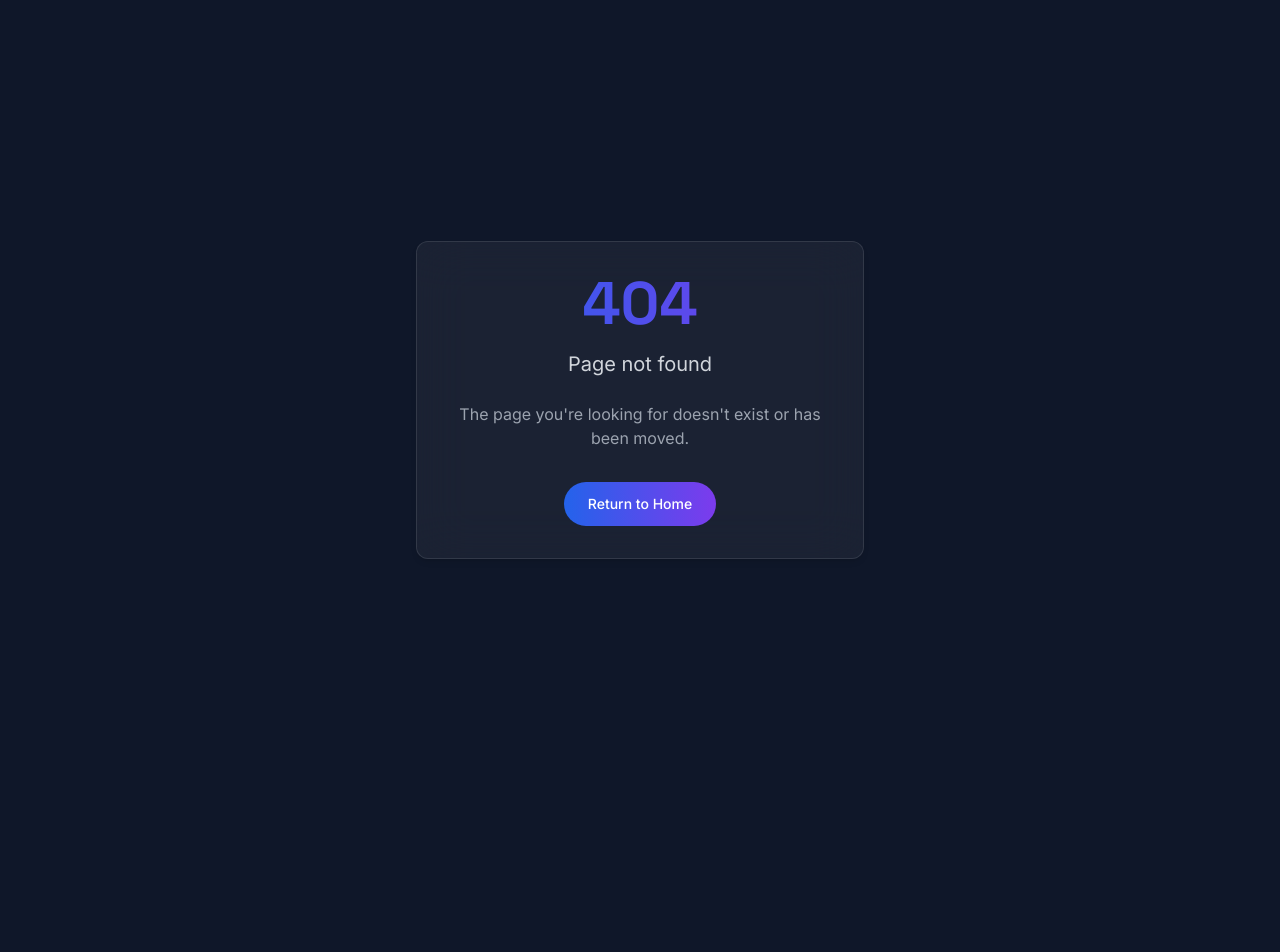
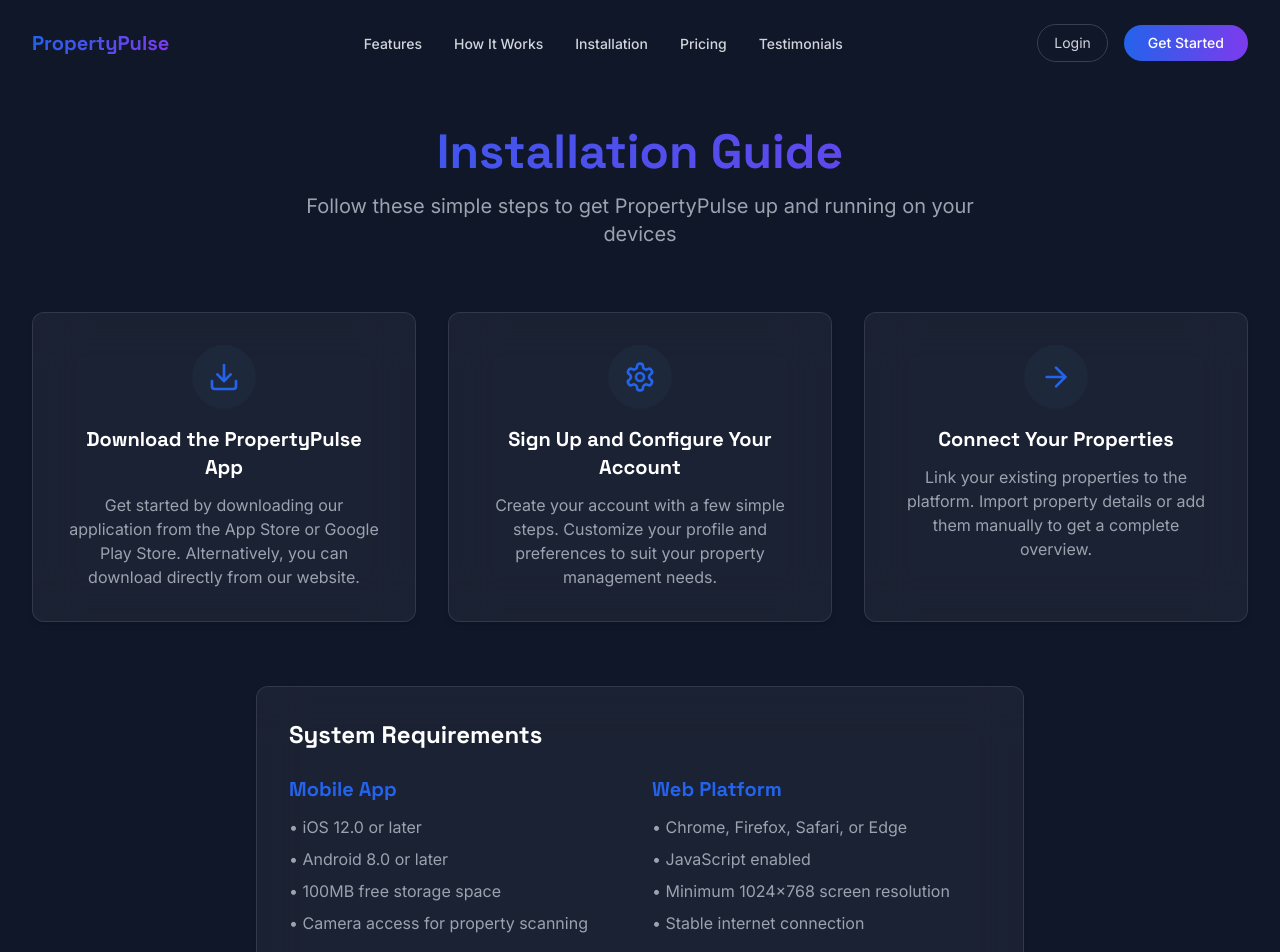
Before and after one commit to 5starrmont/globe-rent-flow, a React (Vite) app: page /installation in a window 1280 px wide. Before the commit this address had no page. Shown: the top 952 px of the page. Before the commit the page ends 800 px from the top, so only its background shows below. Built offline with nearby package versions, Linux system fonts and the light colour scheme.

Commit message:
Add installation page
Add a new page to the application that describes the installation process.

```diff
--- a/src/App.tsx
+++ b/src/App.tsx
@@ -1,3 +1,4 @@
+
 import { Toaster } from "@/components/ui/toaster";
 import { Toaster as Sonner } from "@/components/ui/sonner";
 import { TooltipProvider } from "@/components/ui/tooltip";
@@ -5,6 +6,7 @@ import { QueryClient, QueryClientProvider } from "@tanstack/react-query";
 import { BrowserRouter, Routes, Route } from "react-router-dom";
 import Index from "./pages/Index";
 import NotFound from "./pages/NotFound";
+import Installation from "./pages/Installation";
 
 const queryClient = new QueryClient();
 
@@ -16,6 +18,7 @@ const App = () => (
       <BrowserRouter>
         <Routes>
           <Route path="/" element={<Index />} />
+          <Route path="/installation" element={<Installation />} />
           {/* ADD ALL CUSTOM ROUTES ABOVE THE CATCH-ALL "*" ROUTE */}
           <Route path="*" element={<NotFound />} />
         </Routes>
--- a/src/components/Navigation.tsx
+++ b/src/components/Navigation.tsx
@@ -2,6 +2,7 @@
 import React, { useState, useEffect } from 'react';
 import { motion } from 'framer-motion';
 import { cn } from '@/lib/utils';
+import { Link } from 'react-router-dom';
 
 const Navigation = () => {
   const [scrolled, setScrolled] = useState(false);
@@ -37,21 +38,30 @@ const Navigation = () => {
           transition={{ delay: 0.2 }}
           className="flex items-center"
         >
-          <span className="text-xl font-bold font-space-grotesk text-gradient">PropertyPulse</span>
+          <Link to="/" className="text-xl font-bold font-space-grotesk text-gradient">PropertyPulse</Link>
         </motion.div>
 
         <div className="hidden md:flex items-center space-x-8">
-          {['Features', 'How It Works', 'Pricing', 'Testimonials'].map((item, i) => (
-            <motion.a
-              key={item}
+          {[
+            { name: 'Features', path: '/#features' },
+            { name: 'How It Works', path: '/#how-it-works' },
+            { name: 'Installation', path: '/installation' },
+            { name: 'Pricing', path: '/#pricing' },
+            { name: 'Testimonials', path: '/#testimonials' }
+          ].map((item, i) => (
+            <motion.div
+              key={item.name}
               initial={{ opacity: 0, y: -20 }}
               animate={{ opacity: 1, y: 0 }}
               transition={{ delay: 0.1 * (i + 1) }}
-              href={`#${item.toLowerCase().replace(/\s+/g, '-')}`}
-              className="text-sm font-medium text-gray-300 hover:text-white transition-colors"
             >
-              {item}
-            </motion.a>
+              <Link
+                to={item.path}
+                className="text-sm font-medium text-gray-300 hover:text-white transition-colors"
+              >
+                {item.name}
+              </Link>
+            </motion.div>
           ))}
         </div>
 
@@ -61,18 +71,18 @@ const Navigation = () => {
           transition={{ delay: 0.5 }}
           className="flex items-center space-x-4"
         >
-          <a
-            href="#contact"
+          <Link
+            to="#login"
             className="hidden md:inline-flex px-4 py-2 text-sm text-gray-300 hover:text-white border border-gray-700 rounded-full transition-colors"
           >
             Login
-          </a>
-          <a
-            href="#demo"
+          </Link>
+          <Link
+            to="#demo"
             className="px-6 py-2 text-sm font-medium text-white bg-gradient-to-r from-primary to-secondary rounded-full hover:shadow-glow transition-all"
           >
             Get Started
-          </a>
+          </Link>
         </motion.div>
       </div>
     </motion.header>
--- /dev/null
+++ b/src/pages/Installation.tsx
@@ -0,0 +1,132 @@
+
+import { motion } from "framer-motion";
+import { CustomButton } from "@/components/ui/custom-button";
+import { ArrowRight, Download, Settings } from "lucide-react";
+import Navigation from "@/components/Navigation";
+
+const Installation = () => {
+  // Animation variants
+  const containerVariants = {
+    hidden: { opacity: 0 },
+    visible: {
+      opacity: 1,
+      transition: {
+        staggerChildren: 0.2,
+      },
+    },
+  };
+
+  const itemVariants = {
+    hidden: { opacity: 0, y: 20 },
+    visible: { opacity: 1, y: 0 },
+  };
+
+  const steps = [
+    {
+      id: 1,
+      title: "Download the PropertyPulse App",
+      description:
+        "Get started by downloading our application from the App Store or Google Play Store. Alternatively, you can download directly from our website.",
+      icon: <Download className="h-8 w-8 text-primary" />,
+    },
+    {
+      id: 2,
+      title: "Sign Up and Configure Your Account",
+      description:
+        "Create your account with a few simple steps. Customize your profile and preferences to suit your property management needs.",
+      icon: <Settings className="h-8 w-8 text-primary" />,
+    },
+    {
+      id: 3,
+      title: "Connect Your Properties",
+      description:
+        "Link your existing properties to the platform. Import property details or add them manually to get a complete overview.",
+      icon: <ArrowRight className="h-8 w-8 text-primary" />,
+    },
+  ];
+
+  return (
+    <div className="min-h-screen bg-background text-foreground">
+      <Navigation />
+
+      <div className="container mx-auto pt-32 pb-16 px-4 sm:px-6 lg:px-8">
+        <motion.div
+          initial={{ opacity: 0, y: -20 }}
+          animate={{ opacity: 1, y: 0 }}
+          className="text-center mb-16"
+        >
+          <h1 className="text-4xl md:text-5xl font-bold text-gradient mb-4">
+            Installation Guide
+          </h1>
+          <p className="text-xl text-gray-400 max-w-2xl mx-auto">
+            Follow these simple steps to get PropertyPulse up and running on your devices
+          </p>
+        </motion.div>
+
+        <motion.div
+          variants={containerVariants}
+          initial="hidden"
+          animate="visible"
+          className="grid md:grid-cols-3 gap-8 mb-16"
+        >
+          {steps.map((step) => (
+            <motion.div
+              key={step.id}
+              variants={itemVariants}
+              className="glass-card p-8 rounded-xl flex flex-col items-center text-center"
+            >
+              <div className="mb-4 rounded-full bg-accent p-4">
+                {step.icon}
+              </div>
+              <h3 className="text-xl font-bold mb-3">
+                {step.title}
+              </h3>
+              <p className="text-gray-400">
+                {step.description}
+              </p>
+            </motion.div>
+          ))}
+        </motion.div>
+
+        <motion.div
+          initial={{ opacity: 0 }}
+          animate={{ opacity: 1 }}
+          transition={{ delay: 0.6 }}
+          className="glass-card p-8 max-w-3xl mx-auto rounded-xl"
+        >
+          <h2 className="text-2xl font-bold mb-6">System Requirements</h2>
+
+          <div className="grid md:grid-cols-2 gap-6">
+            <div>
+              <h3 className="text-xl font-bold mb-3 text-primary">Mobile App</h3>
+              <ul className="space-y-2 text-gray-400">
+                <li>• iOS 12.0 or later</li>
+                <li>• Android 8.0 or later</li>
+                <li>• 100MB free storage space</li>
+                <li>• Camera access for property scanning</li>
+              </ul>
+            </div>
+
+            <div>
+              <h3 className="text-xl font-bold mb-3 text-primary">Web Platform</h3>
+              <ul className="space-y-2 text-gray-400">
+                <li>• Chrome, Firefox, Safari, or Edge</li>
+                <li>• JavaScript enabled</li>
+                <li>• Minimum 1024x768 screen resolution</li>
+                <li>• Stable internet connection</li>
+              </ul>
+            </div>
+          </div>
+
+          <div className="mt-8 text-center">
+            <CustomButton variant="default">
+              Download Now
+            </CustomButton>
+          </div>
+        </motion.div>
+      </div>
+    </div>
+  );
+};
+
+export default Installation;
```
